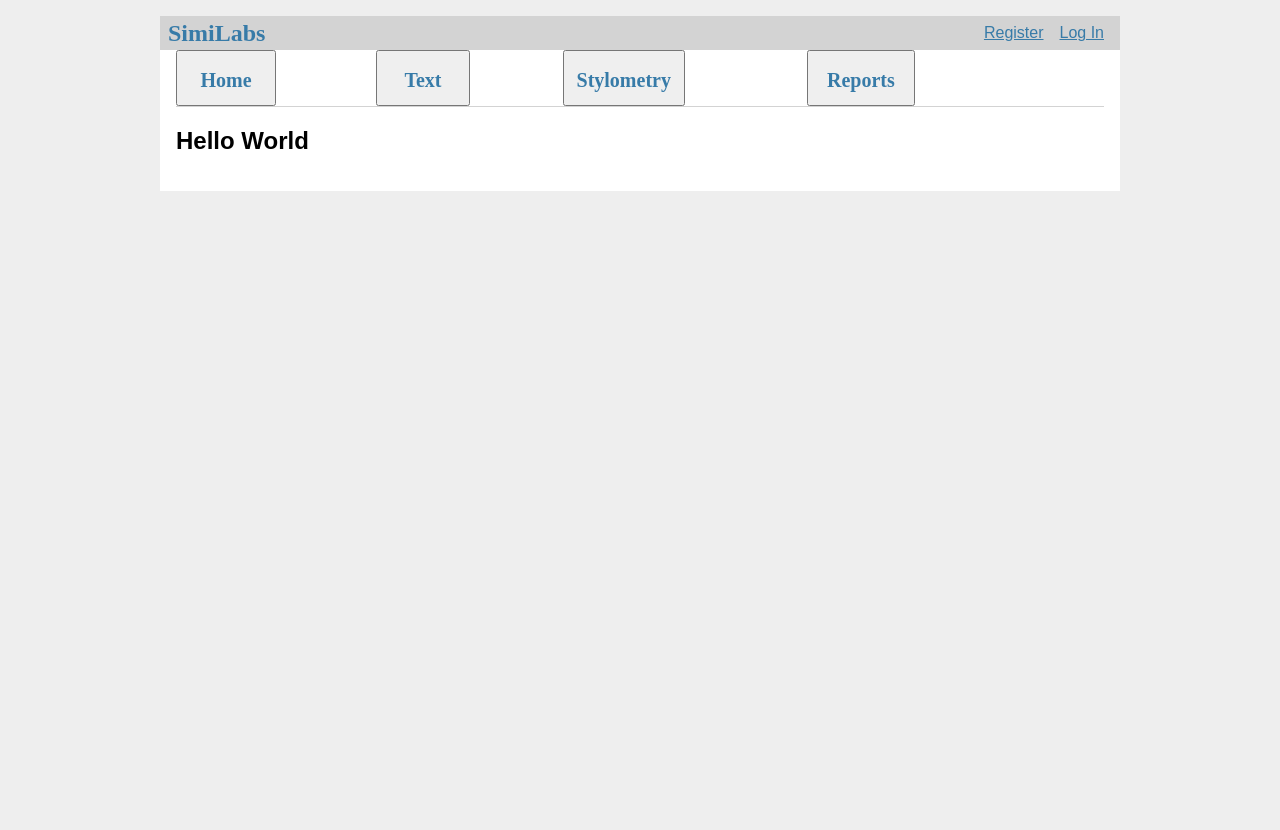
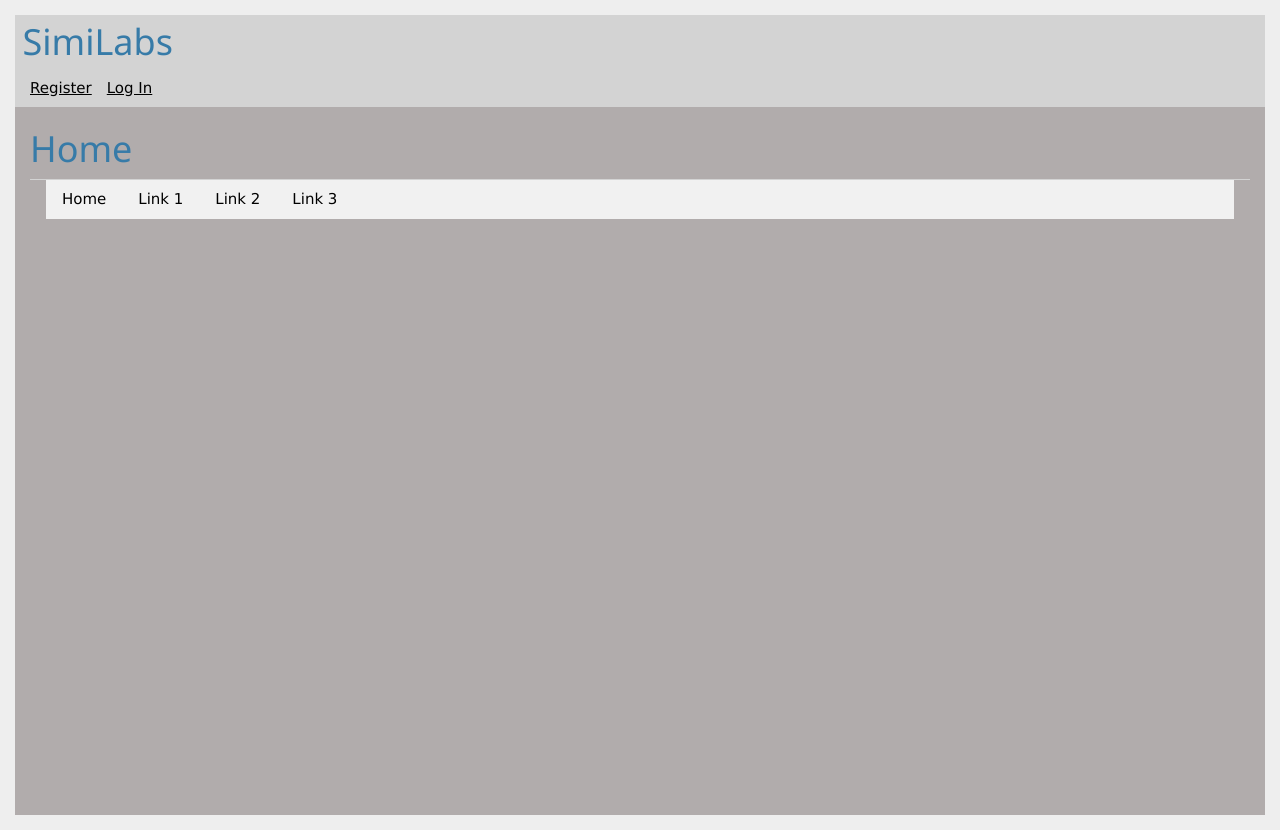
Before and after one commit to HanoStrydom/SimiLabs_2022, a Flask app: template flaskr/templates/home/home.html in a window 1280 px wide. Before the commit the page ends 191 px from the top, so only its background shows below. Run offline with Flask 2, Linux system fonts and the light colour scheme; the template is opened without the code that fills it, so the values that code supplies are empty.

Commit message:
Added Nav Bar

```diff
--- a/flaskr/static/style.css
+++ b/flaskr/static/style.css
@@ -1,5 +1,5 @@
 html { font-family: sans-serif; background: #eee; padding: 1rem; }
-body { max-width: 960px; margin: 0 auto; background: white; }
+body { max-width: 1080; margin: 0 auto; background: rgb(177, 172, 172);  min-height: 100vh; width: auto;}
 h1 { font-family: serif; color: #377ba8; margin: 1rem 0; }
 a { color: #377ba8; }
 hr { border: none; border-top: 1px solid lightgray; }
@@ -25,4 +25,50 @@ nav ul li a, nav ul li span, header .action { display: block; padding: 0.5rem; }
 input.danger { color: #cc2f2e; }
 input[type=submit] { align-self: start; min-width: 10em; }
 
-.B1{margin-right: 10em; width: 50%; text-align: center; padding-bottom: 8px; align-items: center;}
+#headHover:hover{
+    color: white;
+}
+
+/* Divisions */
+.relativeTest {
+    vertical-align: top;
+    align-items: center;
+    justify-content: center;
+    display: flex;
+    margin: auto;
+    padding: 10px 0;
+    border-style:solid;
+    border-color:black;
+}
+
+
+/* Buttons */
+.headers{
+    font-family: serif;
+    color: black;
+    margin: 1rem 0;
+}
+
+.headers:hover{
+    font-family: serif;
+    color: white;
+    margin: 1rem 0;
+}
+
+.B1{
+    font-family: serif;
+    font-size: larger;
+    font-weight: bold;
+    margin-right: 7em;
+    width: 110px;
+    text-align: center;
+    padding-bottom: 8px;
+    align-items: center;
+    border: 2px solid #555555;
+    color: #377ba8;
+}
+
+.B1:hover {
+    background-color: #e4c3c3;
+    color: black;
+}
--- a/flaskr/templates/home/home.html
+++ b/flaskr/templates/home/home.html
@@ -1,15 +1,26 @@
 {% extends 'base.html' %}
 
-{% block header %}
-    {% block title %}   <a href="/home"> <button class="B1"> <h1>  Home </h1> </button> </a>
-                        <a href="/text"> <button class="B1"> <h1>  Text </h1> </button> </a>
-                        <a href="/Stylometry"> <button class="B1"> <h1>  Stylometry </h1> </button> </a>
-                        <a href="/Reports"> <button class="B1"> <h1>  Reports </h1> </button> </a>
-    {% endblock %}
-{% endblock %}
+<!-- {% block header %}
+    {% block title %} <h1> Home </h1> {% endblock %}
+{% endblock %} -->
 
 {% block content %}
 
-    <h2> Hello World </h2>
+<!-- <div class="relativeTest">
+    <a href="/home"> <button class="B1">  Home  </button> </a>
+    <a href="/text"> <button class="B1">  Text  </button> </a>
+    <a href="/Stylometry"> <button class="B1">   Stylo  </button> </a>
+    <a href="/Reports"> <button class="B1">   Reports  </button> </a>
+</div> -->
+
+<meta name="viewport" content="width=device-width, initial-scale=1">
+<link rel="stylesheet" href="https://www.w3schools.com/w3css/4/w3.css">
+<div class="w3-container">
+    <div class="w3-bar w3-light-grey">
+      <a href="#" class="w3-bar-item w3-button">Home</a>
+      <a href="#" class="w3-bar-item w3-button">Link 1</a>
+      <a href="#" class="w3-bar-item w3-button">Link 2</a>
+      <a href="#" class="w3-bar-item w3-button">Link 3</a>
+    </div>
 
 {% endblock %}
```
Also changed, not shown: flaskr/templates/base.html (line endings or trailing spaces).
